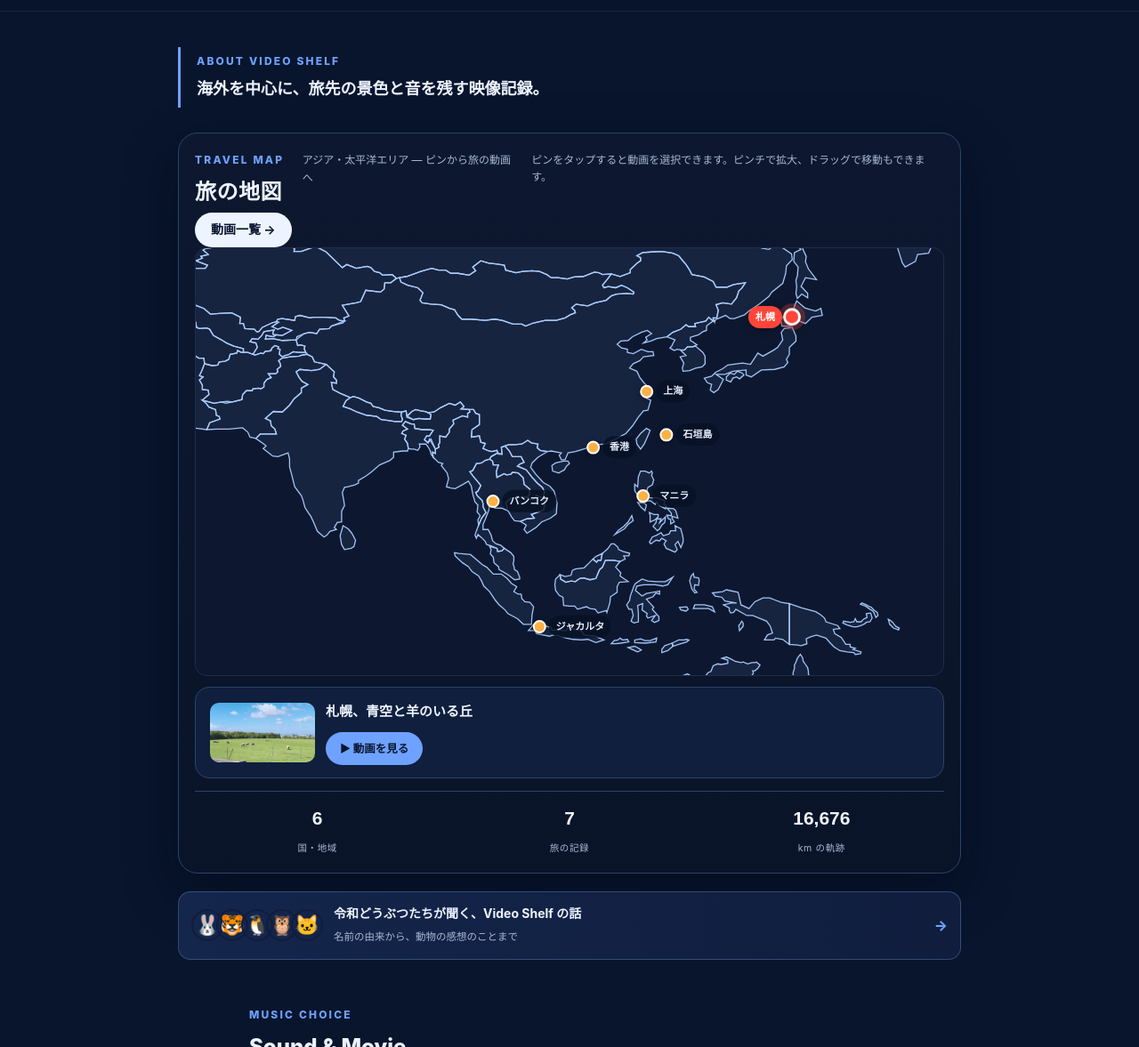
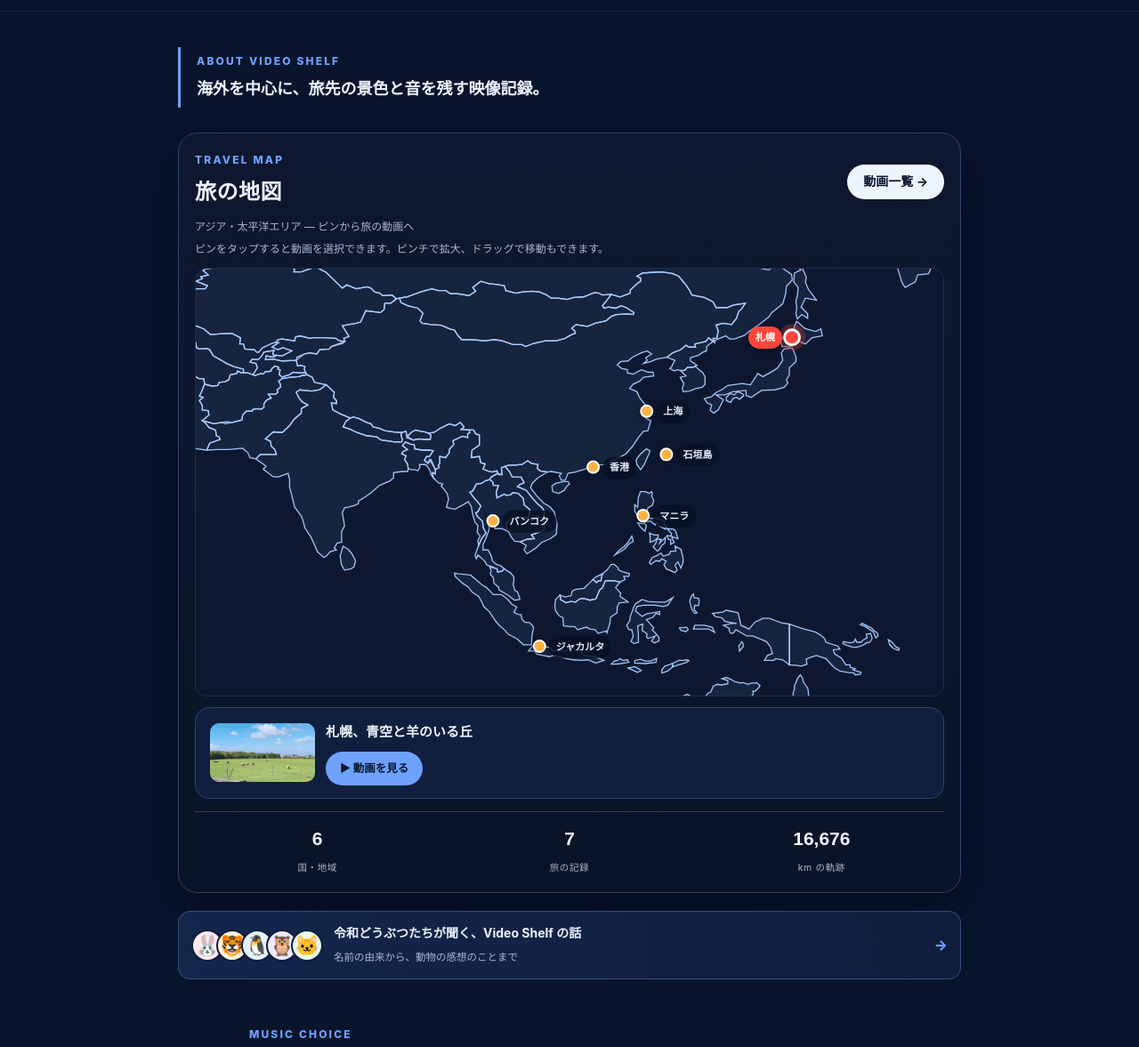
Before and after one commit to Saoki11111/video-shelf, a website with bundled scripts: page index.html in a window 1280 px wide. Shown: the part 59-1236 px from the top of the page at 89% size. Built offline with nearby package versions, Linux system fonts and the light colour scheme; animation ran at ten frames a second.

Commit message:
Add files via upload

```diff
--- a/css/style.css
+++ b/css/style.css
@@ -1852,3 +1852,14 @@ a.music-card:hover {
 
 /* 詳細ページ：感想の下のトップへ戻るリンク */
 .back-to-top { display: block; width: min(880px, calc(100% - 40px)); margin: 28px auto 0; color: var(--accent); font-weight: 700; font-size: 13.5px; }
+
+/* 動物アイコンの背景色（CSP対応でクラス化） */
+.bg-rabbit { background: #ffe9f0; }
+.bg-tiger { background: #fff3d9; }
+.bg-penguin { background: #e3f2fd; }
+.bg-owl { background: #efe9fb; }
+.bg-cat { background: #e9fbe9; }
+
+/* 地図ヘッド：ボタンは見出しの横、サブとヒントは全幅 */
+.map-head { display: block; }
+.map-head-top { display: flex; justify-content: space-between; align-items: center; gap: 12px; margin-bottom: 6px; }
```
